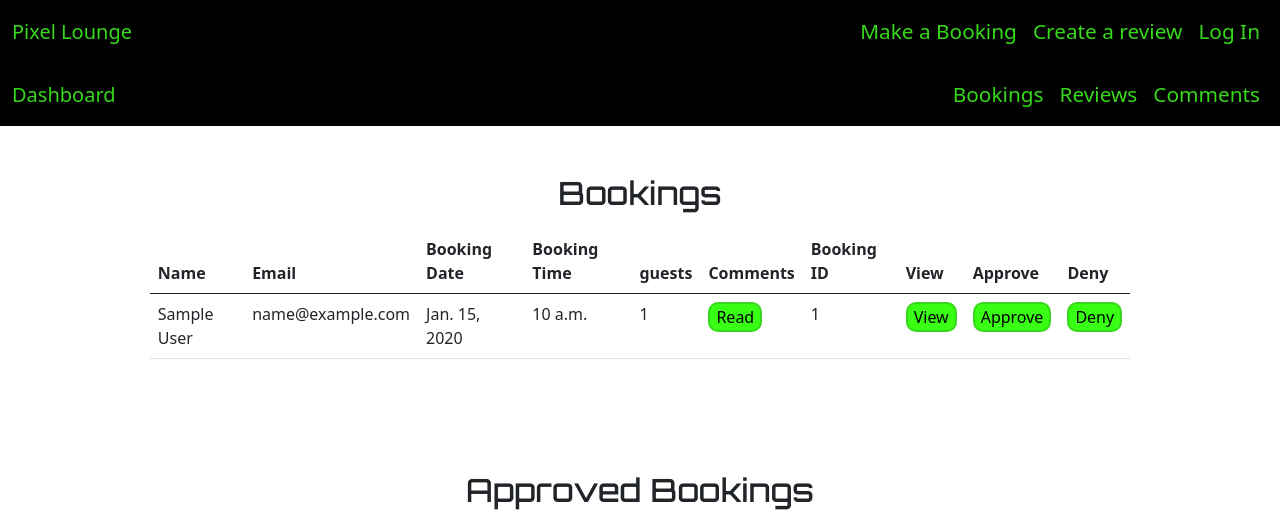
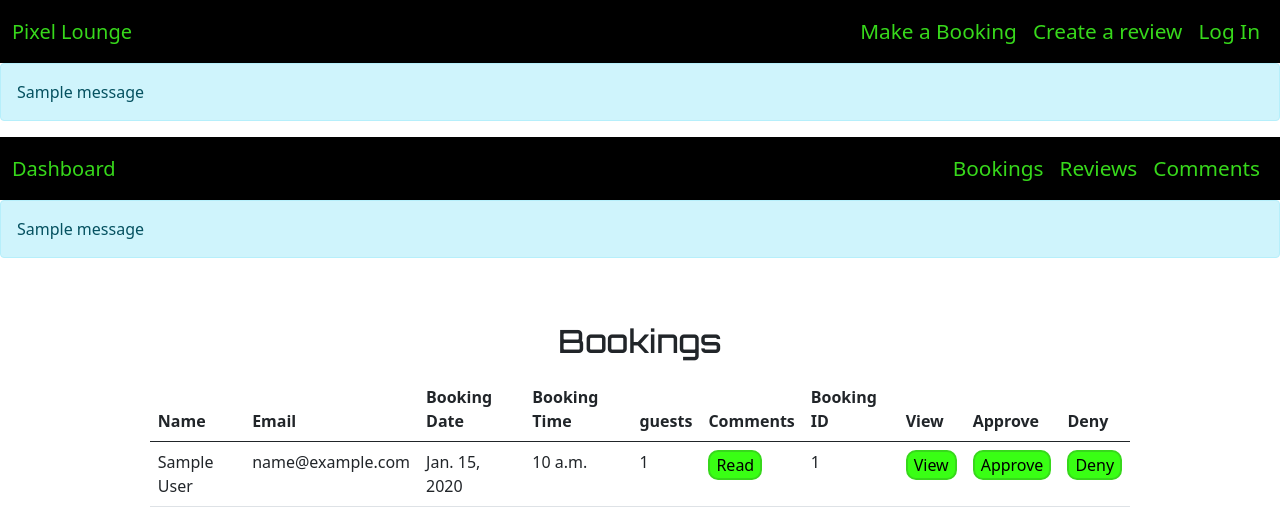
Before and after one commit to HarrisonT1/Portfolio-Project-4, a Django app: page /staff/staff/dashboard/booking_list/ in a window 1280 px wide. Shown: the top 514 px of the page. Run offline with Django 4.2, Linux system fonts and the light colour scheme; tables that the repository leaves empty hold one stand-in row (values such as "Sample post"); one stand-in notice (Sample message) is shown; some libraries are stand-ins or nearby versions.

Commit message:
Add messages if statement to bottom of navbar

```diff
--- a/reviews/views.py
+++ b/reviews/views.py
@@ -14,7 +14,8 @@ def CreateReview(request):
     user = request.user
     # Need to add profile editability **************
     if not user.first_name or not user.last_name:
-        messages.error(request, "Please add a first and last name to your profile before continuing")
+        if not messages.get_messages(request):
+            messages.error(request, "Please add a first and last name to your profile before continuing")
         next_url = reverse('create_review')
         edit_profile_url = f"{reverse('edit_profile')}?next={next_url}"
         return redirect(edit_profile_url)
--- a/templates/navbar_2.html
+++ b/templates/navbar_2.html
@@ -38,3 +38,13 @@
     </div>
   </div>
 </nav>
+
+{% if messages %}
+    <div>
+        {% for message in messages %}
+        <div class="alert {% if messages.tags %}alert-{{ message.tags }}{% else %}alert-info{% endif %}">
+            {{ message }}
+        </div>
+        {% endfor %}
+    </div>
+{% endif %}
--- a/templates/staff_navbar.html
+++ b/templates/staff_navbar.html
@@ -19,3 +19,13 @@
     </div>
   </div>
 </nav>
+
+{% if messages %}
+    <div>
+        {% for message in messages %}
+        <div class="alert {% if messages.tags %}alert-{{ message.tags }}{% else %}alert-info{% endif %}">
+            {{ message }}
+        </div>
+        {% endfor %}
+    </div>
+{% endif %}
```
Also changed, not shown: reviews/templates/reviews/create_review.html (+0 -10 lines), reviews/templates/reviews/review_success.html (+0 -11 lines), templates/navbar.html (+10 -0 lines).
